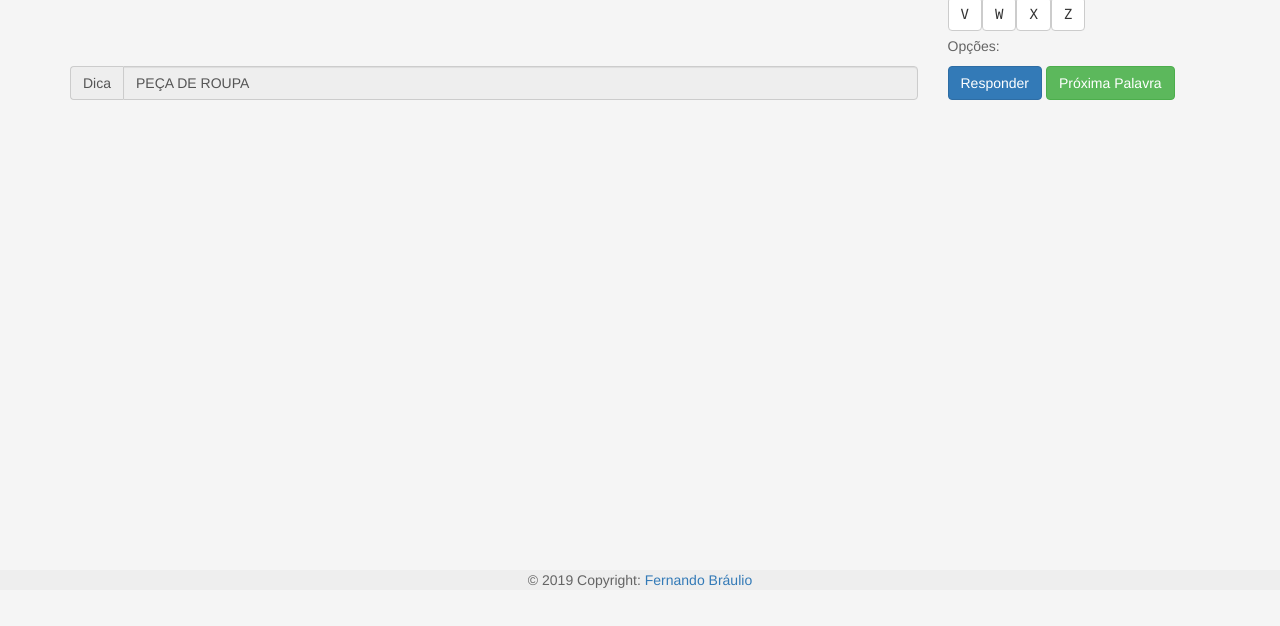
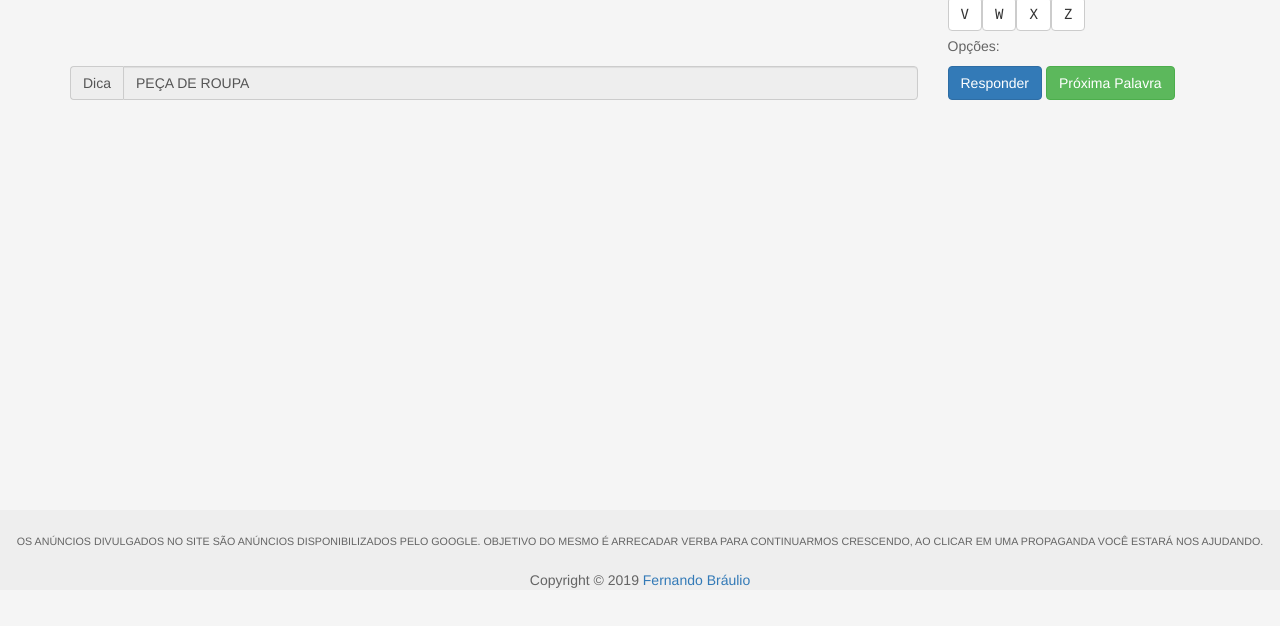
Before and after one commit to Fernando-Braulio/rodaroda.com, a website: page index.html in a window 1280 px wide. Shown: the part 210-836 px from the top of the page. Before the commit the page ends 800 px from the top, so only its background shows below. Drawn offline with Linux system fonts and the light colour scheme; no server answers.

Commit message:
Alterações footer

```diff
--- a/css/style.css
+++ b/css/style.css
@@ -178,7 +178,7 @@ body{
   margin: auto;
   width: 100%;
   bottom: 0;
-  position: fixed;
+  position: absolute;
 
   background-color: #EEE;
   border-color: #DDD;
--- a/index.html
+++ b/index.html
@@ -25,7 +25,6 @@
 		<nav class="navbar navbar-custom navbar-fixed-top">
 			<div class="container">
 				<div class="navbar-header">
-					<!-- <span>Roda a Roda</span> -->
 					<a class="navbar-brand" href="#"><img src="img/icon.png"></a>
 				</div>
 			</div>
@@ -146,8 +145,7 @@
 						<p>Você acertou! Que tal tentar outra palavra?</p>
 					</div>
 					<div class="modal-footer">
-							<button type="button" class="btn btn-default" data-dismiss="modal">Fechar</button>
-							<!-- <button type="button" class="btn btn-success" id="btn-next-word">Próxima Palavra</button> -->
+						<button type="button" class="btn btn-default" data-dismiss="modal">Fechar</button>
 					</div>
 				</div>
 			</div>
@@ -163,14 +161,16 @@
 						<p>Você errou! Que tal tentar outra palavra?</p>
 					</div>
 					<div class="modal-footer">
-							<button type="button" class="btn btn-default" data-dismiss="modal">Fechar</button>
-							<!-- <button type="button" class="btn btn-success" id="btn-next-word">Próxima Palavra</button> -->
+						<button type="button" class="btn btn-default" data-dismiss="modal">Fechar</button>
 					</div>
 				</div>
 			</div>
 		</div>
 
-		<div class="footer-copyright text-center py-3">© 2019 Copyright:
+		<div class="footer-copyright text-center py-3">
+			<span class="container" style="font-size: 10.7px; padding: 10%;">OS ANÚNCIOS DIVULGADOS NO SITE SÃO ANÚNCIOS DISPONIBILIZADOS PELO GOOGLE.
+				OBJETIVO DO MESMO É ARRECADAR VERBA PARA CONTINUARMOS CRESCENDO, AO CLICAR EM UMA PROPAGANDA VOCÊ ESTARÁ NOS AJUDANDO.</span><br/>
+			Copyright © 2019
 			<a href="http://fernandobraulio.tk/" target="_blank"> Fernando Bráulio</a>
 		</div>
 
```
Also changed, not shown: css/style.min.css.
